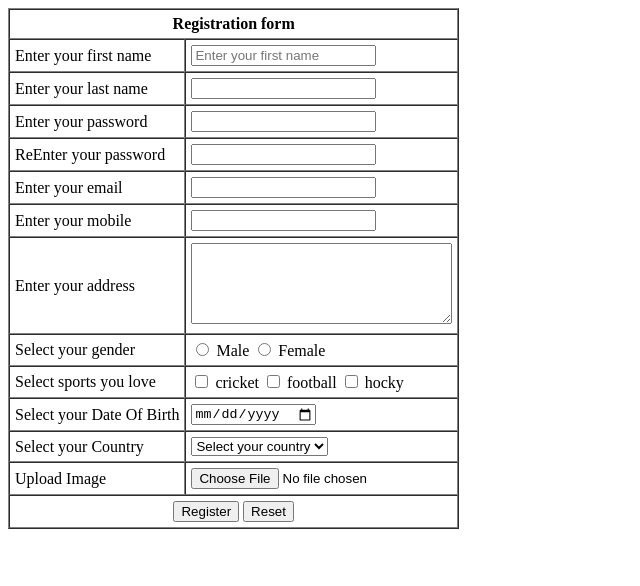
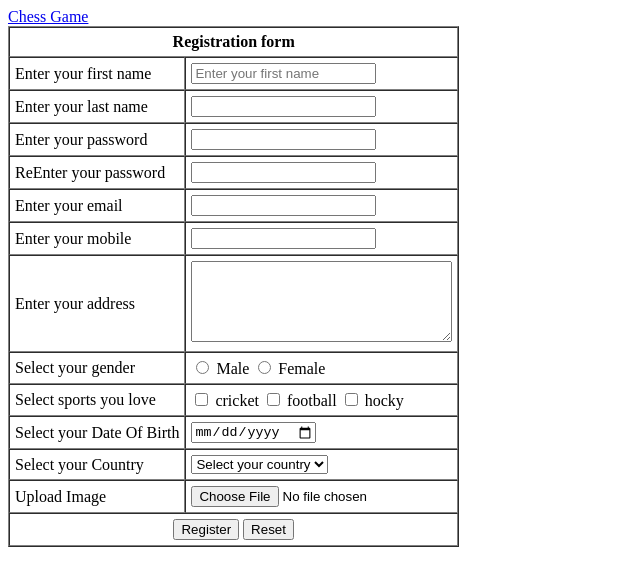
Before and after one commit to KainatWasim/Assignment-01, a plain HTML site: page index.html in a window 1280 px wide. Shown: the whole page, without its empty margins (0-640 px from the left). Drawn offline with Linux system fonts and the light colour scheme.

Commit message:
Update index.html

```diff
--- a/index.html
+++ b/index.html
@@ -6,6 +6,7 @@
     <title>Registration Form</title>
 </head>
 <body>
+    <a href="Chess-game.html">Chess Game</a>
     <form>
         <table border="1" cellpadding="5" cellspacing="0">
             <tr>
```
